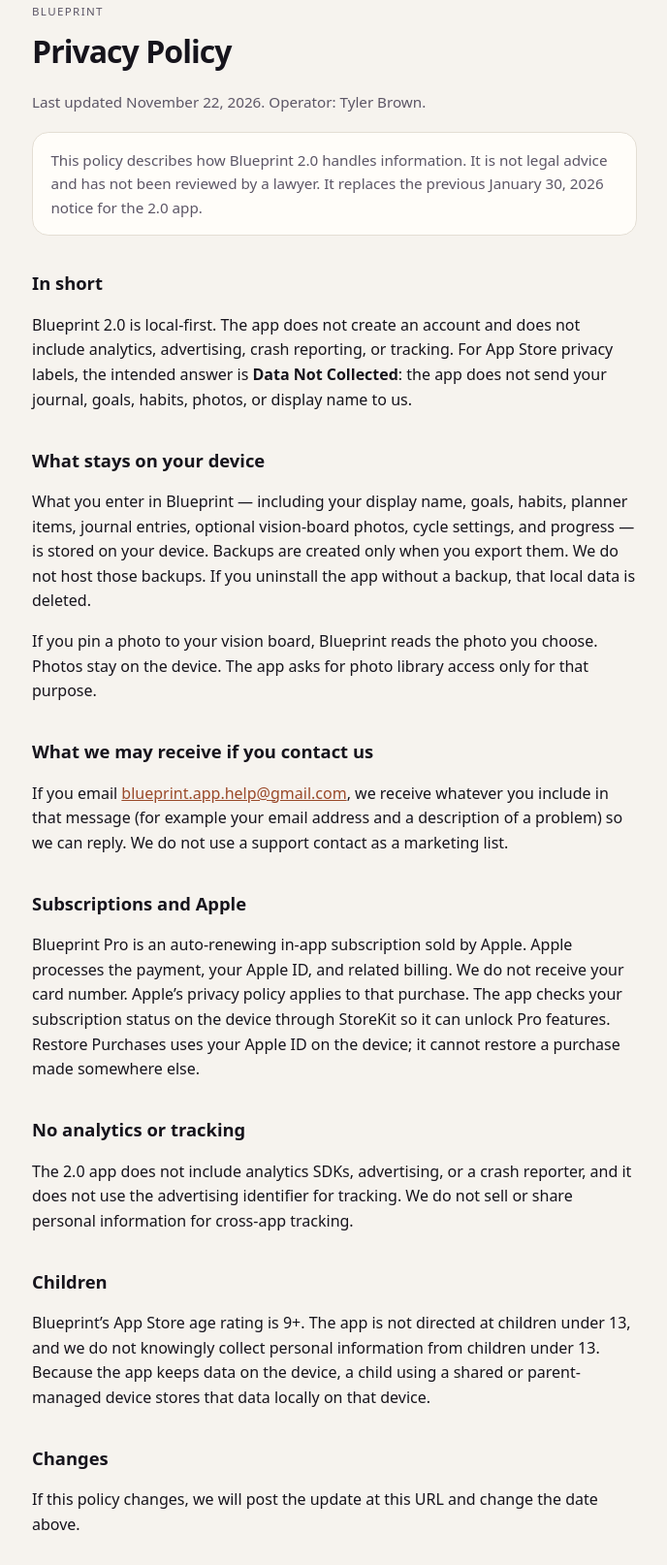
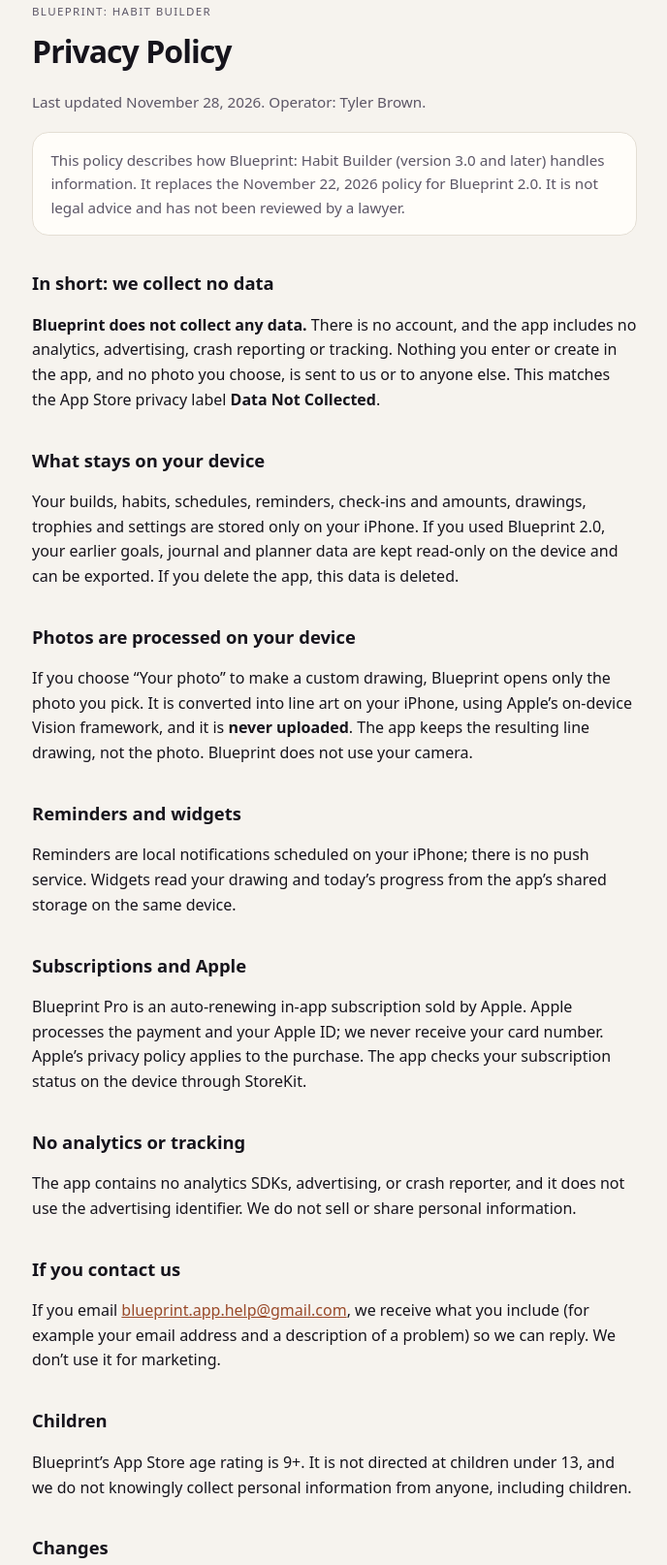
Before and after one commit to TBx55/blueprint-legal, a plain HTML site: page privacy/index.html in a window 1280 px wide. Shown: the part 45-1659 px from the top of the page at 97% size, without its empty margins (295-983 px from the left). Drawn offline with Linux system fonts and the light colour scheme.

Commit message:
Blueprint 3.0: update privacy page (Habit Builder; no data collected, on-device photos)

```diff
--- a/privacy/index.html
+++ b/privacy/index.html
@@ -24,26 +24,28 @@ nav.links { display:flex; flex-wrap:wrap; gap:.75rem 1.15rem; margin:2rem 0 0; f
 </head>
 <body>
   <main>
-    <p class="kicker">Blueprint</p>
+    <p class="kicker">Blueprint: Habit Builder</p>
     <h1>Privacy Policy</h1>
-    <p class="meta">Last updated November 22, 2026. Operator: Tyler Brown.</p>
-
+    <p class="meta">Last updated November 28, 2026. Operator: Tyler Brown.</p>
     <div class="note">
-      <p class="meta" style="margin:0">This policy describes how Blueprint 2.0 handles information. It is not legal advice and has not been reviewed by a lawyer. It replaces the previous January 30, 2026 notice for the 2.0 app.</p>
+      <p class="meta" style="margin:0">This policy describes how Blueprint: Habit Builder (version 3.0 and later) handles information. It replaces the November 22, 2026 policy for Blueprint 2.0. It is not legal advice and has not been reviewed by a lawyer.</p>
     </div>
-    <h2>In short</h2>
-    <p>Blueprint 2.0 is local-first. The app does not create an account and does not include analytics, advertising, crash reporting, or tracking. For App Store privacy labels, the intended answer is <strong>Data Not Collected</strong>: the app does not send your journal, goals, habits, photos, or display name to us.</p>
+    <h2>In short: we collect no data</h2>
+    <p><strong>Blueprint does not collect any data.</strong> There is no account, and the app includes no analytics, advertising, crash reporting or tracking. Nothing you enter or create in the app, and no photo you choose, is sent to us or to anyone else. This matches the App Store privacy label <strong>Data Not Collected</strong>.</p>
     <h2>What stays on your device</h2>
-    <p>What you enter in Blueprint — including your display name, goals, habits, planner items, journal entries, optional vision-board photos, cycle settings, and progress — is stored on your device. Backups are created only when you export them. We do not host those backups. If you uninstall the app without a backup, that local data is deleted.</p>
-    <p>If you pin a photo to your vision board, Blueprint reads the photo you choose. Photos stay on the device. The app asks for photo library access only for that purpose.</p>
-    <h2>What we may receive if you contact us</h2>
-    <p>If you email <a href="mailto:blueprint.app.help@gmail.com">blueprint.app.help@gmail.com</a>, we receive whatever you include in that message (for example your email address and a description of a problem) so we can reply. We do not use a support contact as a marketing list.</p>
+    <p>Your builds, habits, schedules, reminders, check-ins and amounts, drawings, trophies and settings are stored only on your iPhone. If you used Blueprint 2.0, your earlier goals, journal and planner data are kept read-only on the device and can be exported. If you delete the app, this data is deleted.</p>
+    <h2>Photos are processed on your device</h2>
+    <p>If you choose “Your photo” to make a custom drawing, Blueprint opens only the photo you pick. It is converted into line art on your iPhone, using Apple’s on-device Vision framework, and it is <strong>never uploaded</strong>. The app keeps the resulting line drawing, not the photo. Blueprint does not use your camera.</p>
+    <h2>Reminders and widgets</h2>
+    <p>Reminders are local notifications scheduled on your iPhone; there is no push service. Widgets read your drawing and today’s progress from the app’s shared storage on the same device.</p>
     <h2>Subscriptions and Apple</h2>
-    <p>Blueprint Pro is an auto-renewing in-app subscription sold by Apple. Apple processes the payment, your Apple ID, and related billing. We do not receive your card number. Apple’s privacy policy applies to that purchase. The app checks your subscription status on the device through StoreKit so it can unlock Pro features. Restore Purchases uses your Apple ID on the device; it cannot restore a purchase made somewhere else.</p>
+    <p>Blueprint Pro is an auto-renewing in-app subscription sold by Apple. Apple processes the payment and your Apple ID; we never receive your card number. Apple’s privacy policy applies to the purchase. The app checks your subscription status on the device through StoreKit.</p>
     <h2>No analytics or tracking</h2>
-    <p>The 2.0 app does not include analytics SDKs, advertising, or a crash reporter, and it does not use the advertising identifier for tracking. We do not sell or share personal information for cross-app tracking.</p>
+    <p>The app contains no analytics SDKs, advertising, or crash reporter, and it does not use the advertising identifier. We do not sell or share personal information.</p>
+    <h2>If you contact us</h2>
+    <p>If you email <a href="mailto:blueprint.app.help@gmail.com">blueprint.app.help@gmail.com</a>, we receive what you include (for example your email address and a description of a problem) so we can reply. We don’t use it for marketing.</p>
     <h2>Children</h2>
-    <p>Blueprint’s App Store age rating is 9+. The app is not directed at children under 13, and we do not knowingly collect personal information from children under 13. Because the app keeps data on the device, a child using a shared or parent-managed device stores that data locally on that device.</p>
+    <p>Blueprint’s App Store age rating is 9+. It is not directed at children under 13, and we do not knowingly collect personal information from anyone, including children.</p>
     <h2>Changes</h2>
     <p>If this policy changes, we will post the update at this URL and change the date above.</p>
     <h2>Contact</h2>
```
